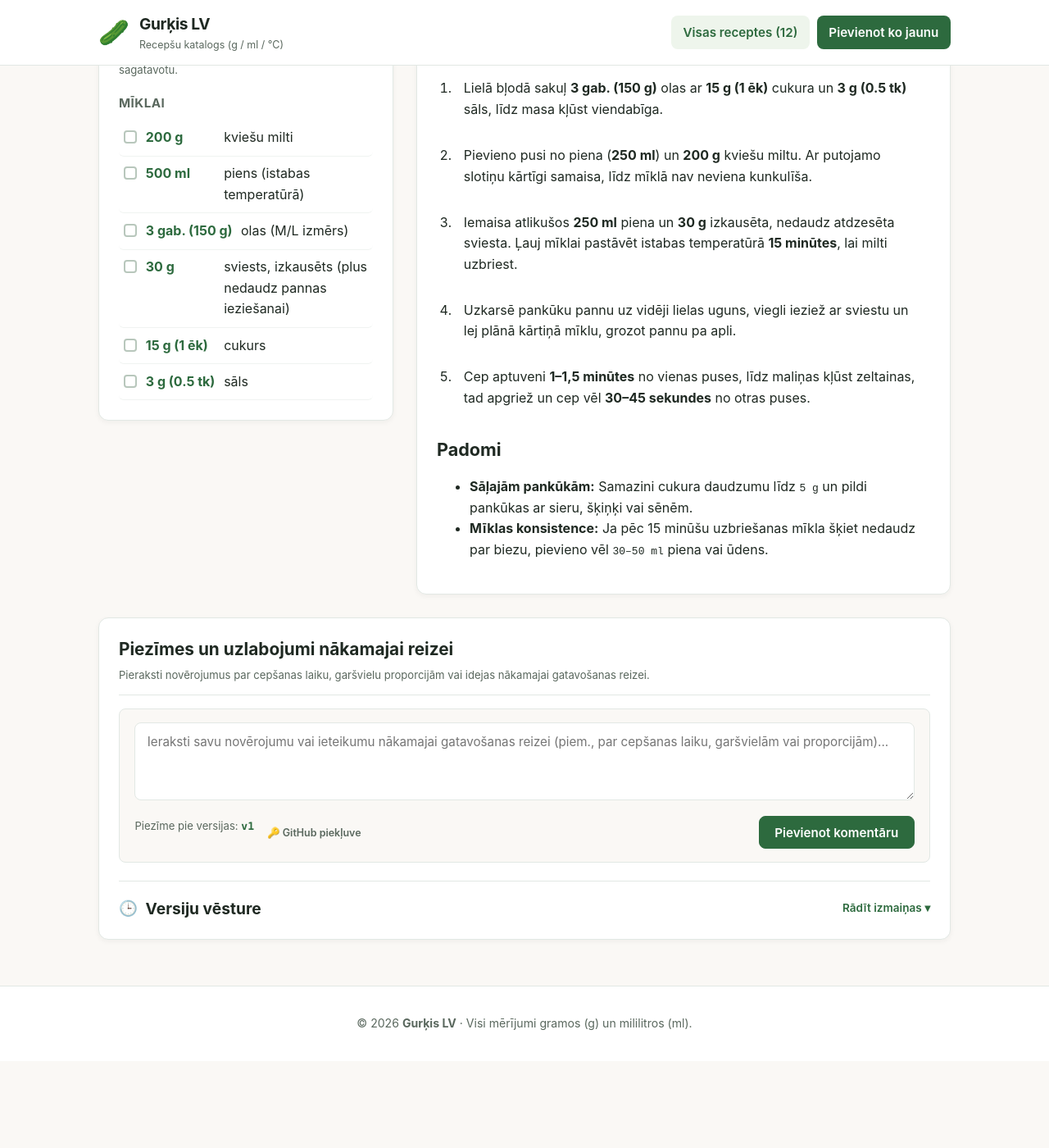
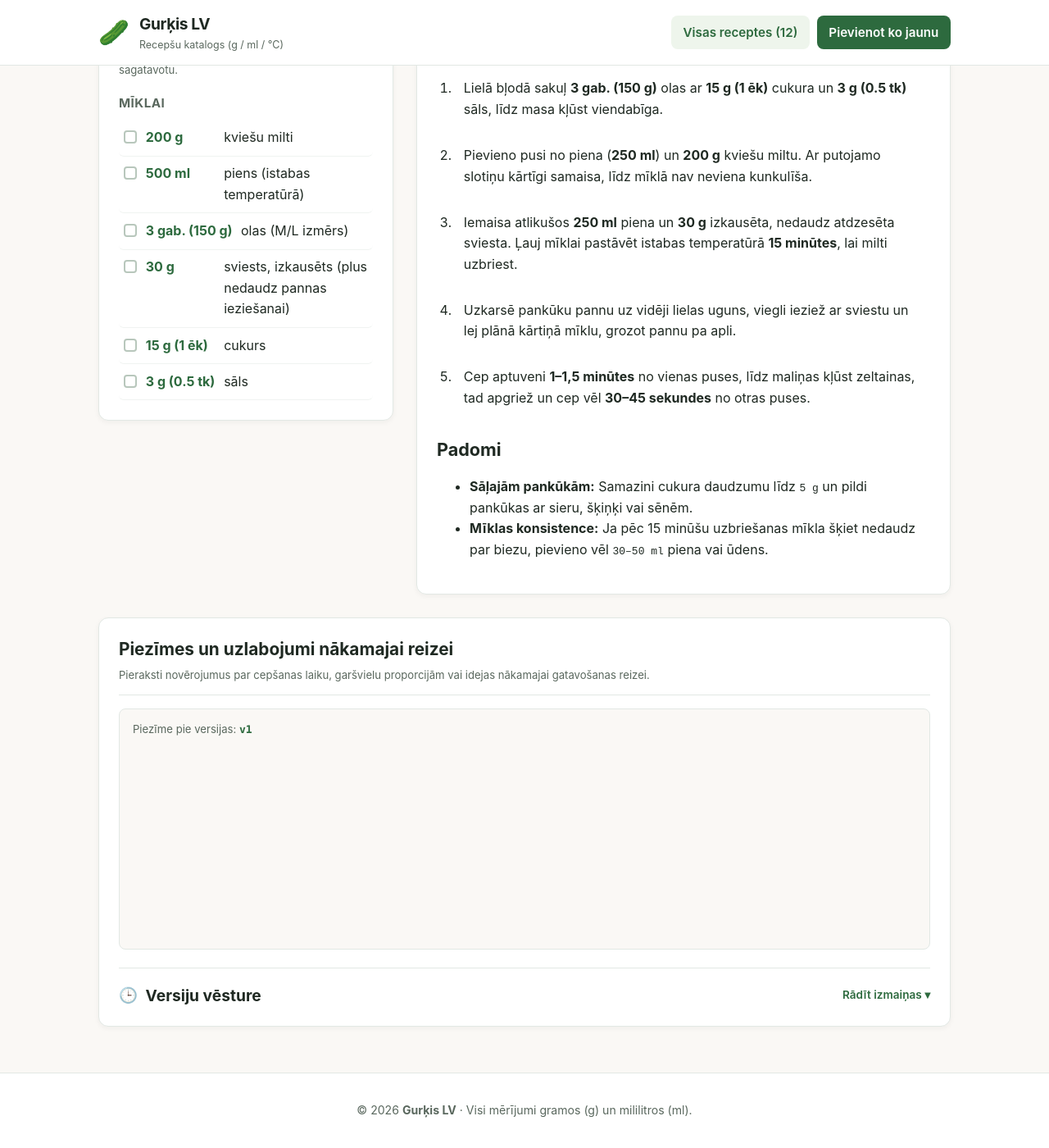
Before and after one commit to HermanisV/gurkis.lv, a Jekyll site: the page built from _recipes/klasiskas-pankukas.md, in a window 1280 px wide and 1400 px high, scrolled down 450 px. Shown: the whole window at 82% size. Built offline with Jekyll 4.4.1, drawn with Linux system fonts in a browser that asks for light colours; comment, search, counter and statistics services are not loaded; before the commit the page ends 1744 px from its top, so only the background shows below that; some of the changed lines change nothing that is shown.

Commit message:
fix: izmantot Utterances GitHub Login ievades logu, paslepjot dubleto komentaru sarakstu

```diff
--- a/_layouts/recipe.html
+++ b/_layouts/recipe.html
@@ -308,61 +308,41 @@
         </div>
       </div>
 
-      <!-- Komentāru pievienošanas logs (tajā pašā logā, bez Utterances pilnā logrīka) -->
-      <div class="recipe-comment-box" id="recipe-comment-box"
-           data-issue-label="{{ site.comments.label | default: 'receptes-piezimes' }}">
-        <div class="comment-input-wrap">
-          <textarea
-            id="recipe-comment-textarea"
-            class="recipe-comment-textarea"
-            rows="3"
-            placeholder="Ieraksti savu novērojumu vai ieteikumu nākamajai gatavošanas reizei (piem., par cepšanas laiku, garšvielām vai proporcijām)..."
-            aria-label="Piezīme vai uzlabojums receptei"
-          ></textarea>
+      <!-- Utterances komentāru ievades logs (rāda tikai ievades kasti ar GitHub Login, paslēpjot dublēto komentāru sarakstu) -->
+      <div class="recipe-comment-box" id="recipe-comment-box">
+        <div class="comment-box-meta comment-box-meta-top">
+          <span class="panel-hint">Piezīme pie versijas: <strong id="recipe-comment-active-version">v1</strong></span>
         </div>
-
-        <div id="recipe-token-panel" class="comment-token-panel" hidden>
-          <label for="recipe-github-token-input" class="comment-token-label">
-            GitHub Personal Access Token (vienreizēja iestatīšana šajā pārlūkā):
-          </label>
-          <div class="comment-token-row">
-            <input
-              type="password"
-              id="recipe-github-token-input"
-              class="request-input comment-token-input"
-              placeholder="ghp_... vai github_pat_..."
-              autocomplete="off"
-            >
-            <button type="button" id="recipe-token-save-btn" class="btn-outline-sm">
-              Saglabāt
-            </button>
-            <button type="button" id="recipe-token-clear-btn" class="btn-outline-sm" hidden>
-              Notīrīt
-            </button>
-          </div>
-          <p class="panel-hint comment-token-hint">
-            Nepieciešams, lai publicētu Utterances komentāru tieši no šī loga. <a href="https://github.com/settings/tokens/new?description=Gurkis+LV+komentari&scopes=public_repo" target="_blank" rel="noopener noreferrer">Izveidot GitHub Token (ar <code>public_repo</code> atļauju) ↗</a>
-          </p>
-        </div>
-
-        <div class="comment-box-actions">
-          <div class="comment-box-meta">
-            <span class="panel-hint">Piezīme pie versijas: <strong id="recipe-comment-active-version">v1</strong></span>
-            <button type="button" id="recipe-token-toggle-btn" class="comment-token-toggle" title="Iestatīt vai mainīt GitHub piekļuves atslēgu (Token)">
-              🔑 GitHub piekļuve
-            </button>
-          </div>
-          <div class="comment-box-btns">
-            <button
-              type="button"
-              id="recipe-comment-submit-btn"
-              class="btn-primary-cta"
-            >
-              Pievienot komentāru
-            </button>
+        <div class="utterances-input-only-viewport" id="utterances-input-viewport">
+          <div class="comments-widget-container">
+            {% if site.comments.provider == "giscus" and site.comments.giscus_repo_id != "" %}
+              <script src="https://giscus.app/client.js"
+                      data-repo="{{ site.github_repo | default: 'HermanisV/gurkis.lv' }}"
+                      data-repo-id="{{ site.comments.giscus_repo_id }}"
+                      data-category="{{ site.comments.giscus_category | default: 'Receptes' }}"
+                      data-category-id="{{ site.comments.giscus_category_id }}"
+                      data-mapping="{{ site.comments.issue_term | default: 'pathname' }}"
+                      data-strict="0"
+                      data-reactions-enabled="1"
+                      data-emit-metadata="0"
+                      data-input-position="top"
+                      data-theme="{{ site.comments.theme | default: 'light' }}"
+                      data-lang="lv"
+                      crossorigin="anonymous"
+                      async>
+              </script>
+            {% else %}
+              <script src="https://utteranc.es/client.js"
+                      repo="{{ site.github_repo | default: 'HermanisV/gurkis.lv' }}"
+                      issue-term="{{ site.comments.issue_term | default: 'pathname' }}"
+                      label="{{ site.comments.label | default: 'receptes-piezimes' }}"
+                      theme="{{ site.comments.theme | default: 'github-light' }}"
+                      crossorigin="anonymous"
+                      async>
+              </script>
+            {% endif %}
           </div>
         </div>
-        <div id="recipe-comment-toast" class="recipe-comment-toast" hidden role="status" aria-live="polite"></div>
       </div>
 
       <!-- Komentāru saraksta sadaļa: Pievienotās piezīmes (ar versijas atzīmi) -->
--- a/assets/css/style.css
+++ b/assets/css/style.css
@@ -1242,85 +1242,8 @@
   background-color: var(--bg-page);
   border: 1px solid var(--border-color);
   border-radius: var(--radius-sm);
-  padding: 1rem 1.15rem;
+  padding: 0.85rem 1rem 0.65rem;
   margin-bottom: 1.25rem;
-}
-
-.recipe-comment-textarea {
-  width: 100%;
-  box-sizing: border-box;
-  font-family: inherit;
-  font-size: 0.95rem;
-  line-height: 1.5;
-  color: var(--text-main);
-  background-color: #fff;
-  border: 1px solid var(--border-color);
-  border-radius: var(--radius-sm);
-  padding: 0.75rem 0.9rem;
-  resize: vertical;
-  min-height: 82px;
-  transition: border-color 0.15s ease, box-shadow 0.15s ease;
-}
-
-.recipe-comment-textarea:focus {
-  outline: none;
-  border-color: var(--brand-primary);
-  box-shadow: 0 0 0 3px rgba(46, 125, 50, 0.15);
-}
-
-.comment-token-panel {
-  margin-top: 0.75rem;
-  padding: 0.75rem 0.9rem;
-  background-color: #fff;
-  border: 1px dashed var(--border-color);
-  border-radius: var(--radius-sm);
-}
-
-.comment-token-label {
-  display: block;
-  font-size: 0.82rem;
-  font-weight: 600;
-  color: var(--text-main);
-  margin-bottom: 0.4rem;
-}
-
-.comment-token-row {
-  display: flex;
-  align-items: center;
-  gap: 0.5rem;
-  flex-wrap: wrap;
-}
-
-.comment-token-input {
-  flex: 1;
-  min-width: 220px;
-  font-family: ui-monospace, SFMono-Regular, Menlo, Monaco, Consolas, monospace;
-  font-size: 0.85rem;
-  padding: 0.45rem 0.7rem;
-}
-
-.comment-token-hint {
-  margin: 0.45rem 0 0;
-  font-size: 0.78rem;
-}
-
-.comment-token-hint a {
-  color: var(--brand-primary);
-  font-weight: 600;
-  text-decoration: none;
-}
-
-.comment-token-hint a:hover {
-  text-decoration: underline;
-}
-
-.comment-box-actions {
-  display: flex;
-  align-items: center;
-  justify-content: space-between;
-  flex-wrap: wrap;
-  gap: 0.75rem;
-  margin-top: 0.75rem;
 }
 
 .comment-box-meta {
@@ -1331,60 +1254,33 @@
   font-size: 0.85rem;
 }
 
+.comment-box-meta-top {
+  margin-bottom: 0.45rem;
+}
+
 .comment-box-meta strong {
   color: var(--brand-primary);
   font-family: ui-monospace, SFMono-Regular, Menlo, Monaco, Consolas, monospace;
 }
 
-.comment-token-toggle {
-  background: none;
-  border: none;
-  padding: 0.15rem 0.35rem;
-  font-family: inherit;
-  font-size: 0.78rem;
-  font-weight: 600;
-  color: var(--text-muted);
-  cursor: pointer;
-  border-radius: 4px;
-  transition: color 0.12s ease, background-color 0.12s ease;
-}
-
-.comment-token-toggle:hover {
-  color: var(--brand-primary);
-  background-color: var(--bg-accent-subtle);
-}
-
-.comment-token-toggle.has-token {
-  color: var(--brand-primary);
-}
-
-.comment-box-btns {
-  display: flex;
-  align-items: center;
-  gap: 0.5rem;
-  flex-wrap: wrap;
-}
-
-.btn-primary-cta:disabled {
-  opacity: 0.65;
-  cursor: wait;
-}
-
-.recipe-comment-toast {
-  margin-top: 0.75rem;
-  padding: 0.6rem 0.85rem;
-  font-size: 0.86rem;
-  line-height: 1.4;
-  color: #1b5e20;
-  background-color: #e8f5e9;
-  border: 1px solid #c8e6c9;
-  border-radius: var(--radius-sm);
-}
-
-.recipe-comment-toast.is-error {
-  color: #b71c1c;
-  background-color: #ffebee;
-  border-color: #ffcdd2;
+.utterances-input-only-viewport {
+  position: relative;
+  overflow: hidden;
+  height: var(--utterances-box-height, 224px);
+  transition: height 0.12s ease;
+}
+
+.utterances-input-only-viewport .comments-widget-container {
+  min-height: 0;
+}
+
+.utterances-input-only-viewport .utterances {
+  position: absolute !important;
+  left: 0;
+  right: 0;
+  bottom: 0 !important;
+  max-width: 100% !important;
+  margin: 0 !important;
 }
 
 .versioned-comments-section {
```
Also changed, not shown: assets/js/search.js (+64 -330 lines).
